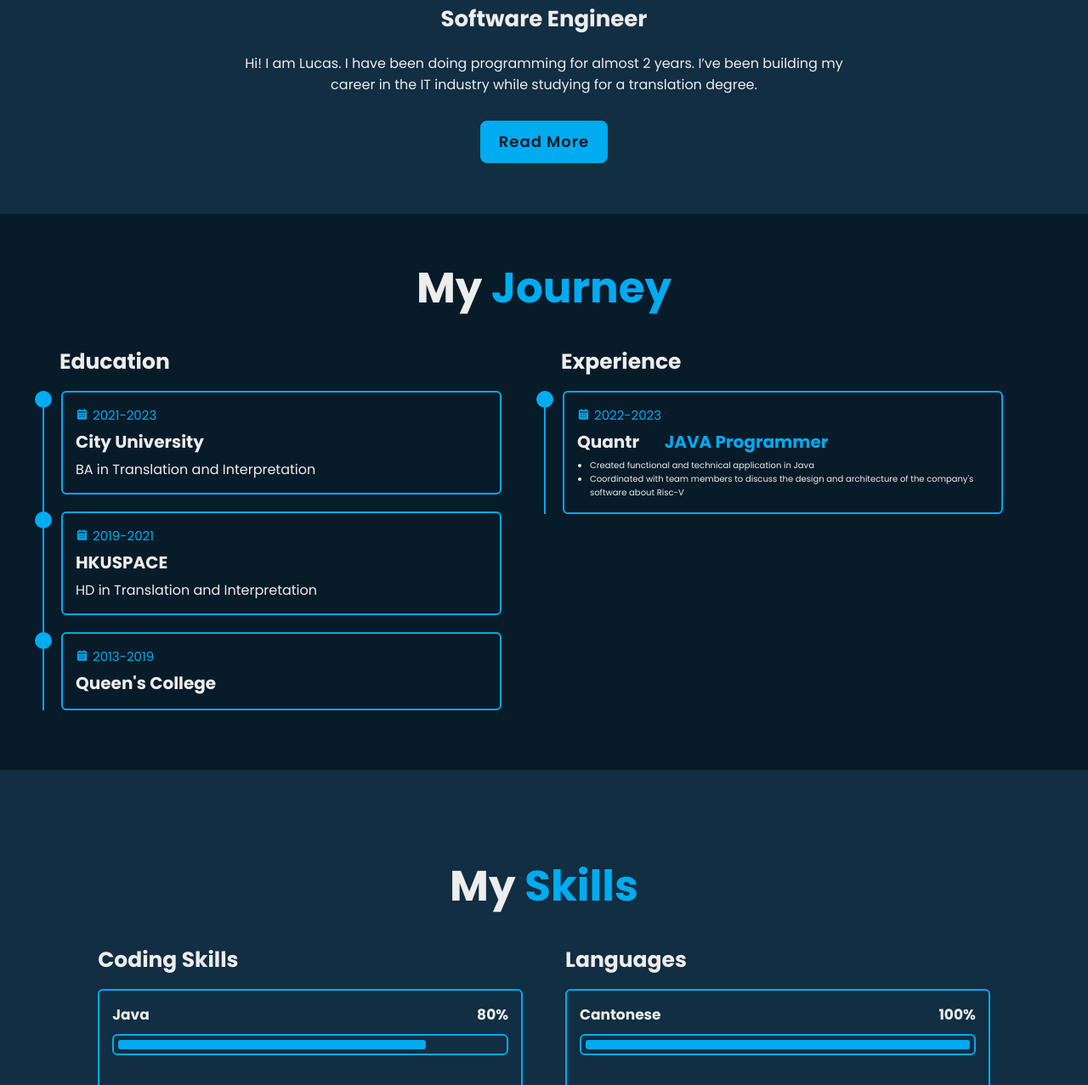
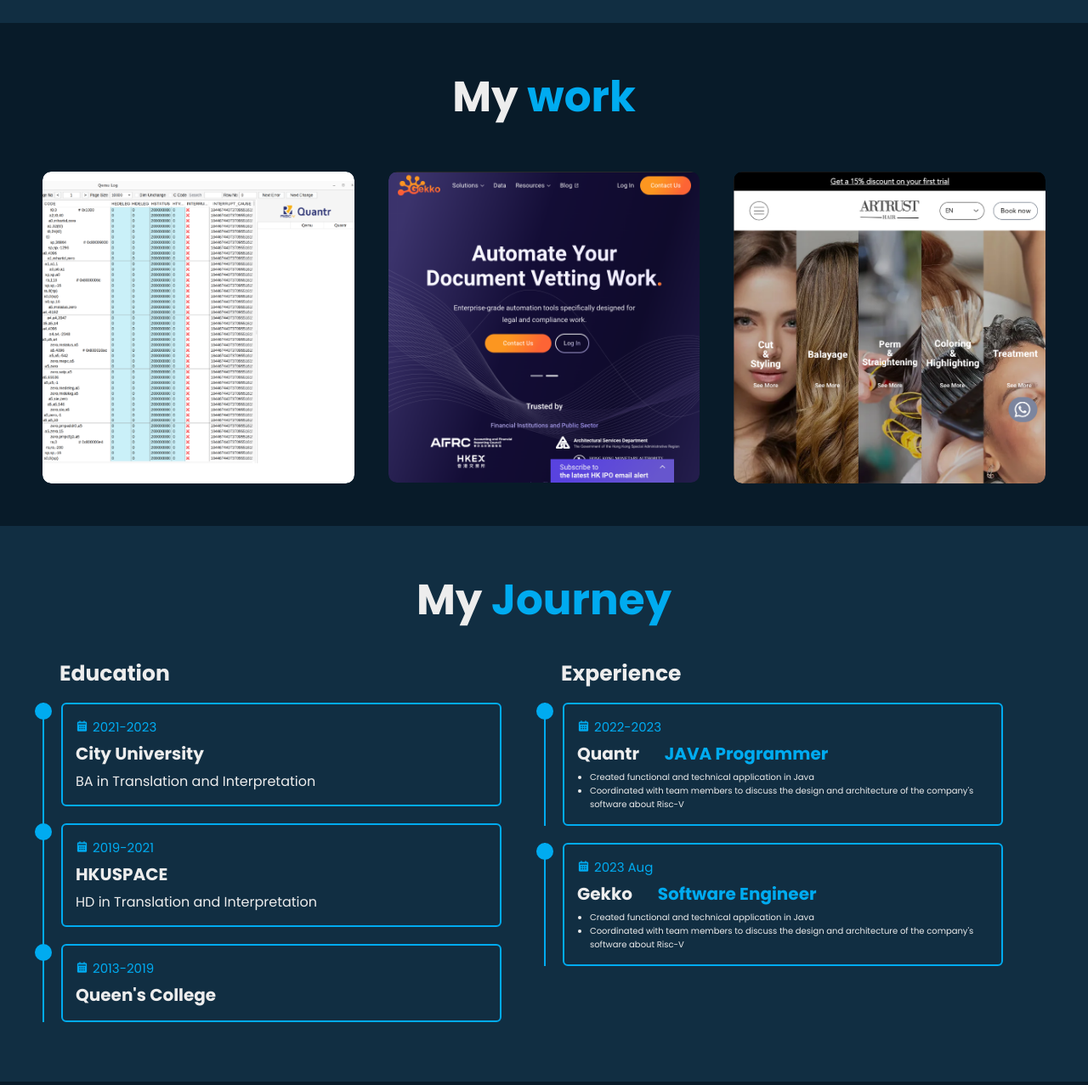
Before and after one commit to SzetoLok/SzetoLok.github.io, a plain HTML site: page index.html in a window 1280 px wide. Shown: the part 1523-2800 px from the top of the page at 85% size. Drawn offline with nearby package versions, Linux system fonts and the light colour scheme.

Commit message:
add:my work  section

```diff
--- a/index.html
+++ b/index.html
@@ -9,10 +9,7 @@
     <link rel="stylesheet" href="/style.css" />
 
     <!--box icons-->
-    <link
-      href="https://unpkg.com/boxicons@2.1.4/css/boxicons.min.css"
-      rel="stylesheet"
-    />
+    <link href="https://unpkg.com/boxicons@2.1.4/css/boxicons.min.css" rel="stylesheet" />
   </head>
   <body>
     <!-- hi -->
@@ -34,9 +31,7 @@
       </nav>
     </header>
     <!-- Portfolio section design -->
-    <section class="portfolio" id="portfolio">
-      <h2 class="heading">My <span>work</span></h2>
-    </section>
+
     <!-- home section design -->
     <section class="home" id="home">
       <div class="home-content">
@@ -47,16 +42,12 @@
         <p>
           Welcome to my website! I made the website by JS/HTML/CSS.
           <br />
-          Feel free to play around with buttons and check out the effects I've
-          made.
+          Feel free to play around with buttons and check out the effects I've made.
           <br />
-          Download my <span>Resume</span> for more details or just
-          <a href="#contact"><span>contact</span> </a> me.
+          Download my <span>Resume</span> for more details or just <a href="#contact"><span>contact</span> </a> me.
         </p>
         <div class="btn-box">
-          <a href="/2023_Szeto Lok_Resume.pdf" download="myResume" class="btn"
-            >Resume</a
-          >
+          <a href="/2023_Szeto Lok_Resume.pdf" download="myResume" class="btn">Resume</a>
           <!-- <a href="#" class="btn">Let's Talk</a> -->
         </div>
       </div>
@@ -65,9 +56,7 @@
         </div> -->
 
       <div class="home-sci">
-        <a href="https://gitlab.com/SzetoLok" target="_blank"
-          ><i class="bx bxl-gitlab"></i
-        ></a>
+        <a href="https://gitlab.com/SzetoLok" target="_blank"><i class="bx bxl-gitlab"></i></a>
         <a href="http://www.linkedin.com/in/lok-szeto-ab808320b" target="_blank"
           ><i class="bx bxl-linkedin-square"></i
         ></a>
@@ -88,23 +77,61 @@
       <div class="about-content">
         <h3>Software Engineer</h3>
         <p class="about-text">
-          Hi! I am Lucas. I have been doing programming for almost 2 years. I’ve
-          been building my career in the IT industry while studying for a
-          translation degree.
+          Hi! I am Lucas. I have been doing programming for almost 2 years. I’ve been building my career in the IT
+          industry while studying for a translation degree.
           <span class="about-more">
             <br /><br />
-            I have a year of experience as a Java programmer with Quantr
-            Limited. In my short time there, I've already contributed to over a
-            dozen projects and learned a lot about software development.
+            I have a year of experience as a Java programmer with Quantr Limited. In my short time there, I've already
+            contributed to over a dozen projects and learned a lot about software development.
             <br />
             <br />
-            I love exploring new technologies and finding innovative ways to use
-            them to improve people's lives. As a tech-savvy person, I am always
-            eager to learn and share my knowledge with others.
+            I love exploring new technologies and finding innovative ways to use them to improve people's lives. As a
+            tech-savvy person, I am always eager to learn and share my knowledge with others.
           </span>
         </p>
         <div class="btn-box btns">
           <button class="btn btn-readmore">Read More</button>
+        </div>
+      </div>
+    </section>
+
+    <section class="portfolio" id="portfolio">
+      <div class="portfolio-container">
+        <h2 class="heading">My <span>work</span></h2>
+        <div class="portfolio-list">
+          <div class="portfolio-item">
+            <img src="Quantr.png" />
+            <div class="portfolio-item-layer">
+              <h3>Educational Software</h3>
+              <p>
+                This software simulates the operation of hardwares, allowing students to easily learn electrical
+                engineering knowledge.
+              </p>
+              <a href="https://www.quantr.foundation/2023/03/qemu-log-panel-tutorial/" target="_blank"
+                ><i class="bx bx-link-alt"></i
+              ></a>
+            </div>
+          </div>
+          <div class="portfolio-item">
+            <img src="GekkoLab.png" />
+            <div class="portfolio-item-layer">
+              <h3>Company Landing Page</h3>
+              <p>This is GekkoLab's landing page, showcasing the products and the blogs of the company.</p>
+              <a href="https://www.gekko.ai/" target="_blank"><i class="bx bx-link-alt"></i></a>
+            </div>
+          </div>
+
+          <div class="portfolio-item">
+            <img src="Arturst.png" />
+            <div class="portfolio-item-layer">
+              <h3>Salon Landing Page</h3>
+              <p>
+                This is Artrust's landing page which enables clients to make reservation and browse the service details
+                .
+              </p>
+              <a href="https://www.artrusthk.com/" target="_blank"><i class="bx bx-link-alt"></i></a>
+            </div>
+          </div>
         </div>
       </div>
     </section>
@@ -154,12 +181,31 @@
 
                 <div class="job-detail-box">
                   <ul class="job-detail">
+                    <li>Created functional and technical application in Java</li>
                     <li>
-                      Created functional and technical application in Java
+                      Coordinated with team members to discuss the design and architecture of the company's software
+                      about Risc-V
                     </li>
+                  </ul>
+                </div>
+              </div>
+            </div>
+          </div>
+
+          <div class="education-box experience">
+            <div class="education-content">
+              <div class="content">
+                <div class="year"><i class="bx bxs-calendar"></i>2023 Aug</div>
+                <h3>
+                  <pre>Gekko       <span>Software Engineer</span></pre>
+                </h3>
+
+                <div class="job-detail-box">
+                  <ul class="job-detail">
+                    <li>Created functional and technical application in Java</li>
                     <li>
-                      Coordinated with team members to discuss the design and
-                      architecture of the company's software about Risc-V
+                      Coordinated with team members to discuss the design and architecture of the company's software
+                      about Risc-V
                     </li>
                   </ul>
                 </div>
@@ -246,46 +292,24 @@
             <span class="focus"></span>
           </div>
           <div class="input-field">
-            <input
-              type="text"
-              id="email"
-              placeholder="Email Address"
-              required
-            />
+            <input type="text" id="email" placeholder="Email Address" required />
             <span class="focus"></span>
           </div>
         </div>
 
         <div class="input-box">
           <div class="input-field">
-            <input
-              type="text"
-              id="number"
-              placeholder="Mobile Number"
-              required
-            />
+            <input type="text" id="number" placeholder="Mobile Number" required />
             <span class="focus"></span>
           </div>
           <div class="input-field">
-            <input
-              type="text"
-              id="emailsubject"
-              placeholder="Email Subject"
-              required
-            />
+            <input type="text" id="emailsubject" placeholder="Email Subject" required />
             <span class="focus"></span>
           </div>
         </div>
 
         <div class="textarea-field">
-          <textarea
-            name=""
-            id="message"
-            cols="30"
-            rows="10"
-            placeholder="Your Message"
-            required
-          ></textarea>
+          <textarea name="" id="message" cols="30" rows="10" placeholder="Your Message" required></textarea>
           <span class="focus"></span>
         </div>
 
@@ -306,14 +330,11 @@
       </div>
     </section>
 
-    <script
-      type="text/javascript"
-      src="https://cdn.jsdelivr.net/npm/@emailjs/browser@3/dist/email.min.js"
-    ></script>
+    <script type="text/javascript" src="https://cdn.jsdelivr.net/npm/@emailjs/browser@3/dist/email.min.js"></script>
     <script type="text/javascript">
-      (function () {
-        emailjs.init("hnVQKaCxFu6_kLnQi");
-      })();
+      ;(function () {
+        emailjs.init("hnVQKaCxFu6_kLnQi")
+      })()
     </script>
     <script src="/script.js"></script>
   </body>
--- a/style.css
+++ b/style.css
@@ -339,9 +339,103 @@ span {
 .btn-box.btns a::before {
   background: var(--second-bg-color);
 }
+.portfolio {
+  padding: 50px 0;
+  /* border: solid 1px red; */
+}
 
+.portfolio-list {
+  display: grid;
+  grid-template-columns: repeat(auto-fit, minmax(250px, 1fr));
+  grid-gap: 40px;
+  margin-top: 50px;
+  margin-right: 50px;
+  margin-left: 50px;
+}
+.portfolio-item {
+  /* display: flex;
+  flex-direction: column;
+  justify-content: center;
+  align-items: center; */
+  border-radius: 10px;
+  position: relative;
+  overflow: hidden;
+}
+.portfolio-item img {
+  width: 100%;
+  /* heit: 250px; */
+  border-radius: 10px;
+  display: block;
+  transition: transform 0.5s;
+}
+.portfolio-item-layer {
+  width: 100%;
+  height: 0;
+  background: linear-gradient(rgba(0, 0, 0, 0.6), var(--second-bg-color));
+  border-radius: 10px;
+  position: absolute;
+  bottom: 0;
+  overflow: hidden;
+  display: flex;
+  flex-direction: column;
+  justify-content: center;
+  align-items: center;
+  padding: 0 40px;
+  text-align: center;
+  font-size: 14px;
+  transition: height 0.5s;
+}
+.portfolio-item-layer h3 {
+  font-weight: 500;
+  font-size: 20px;
+  margin-bottom: 20px;
+}
+.portfolio-item-layer a {
+  position: relative;
+  margin-top: 20px;
+  display: inline-flex;
+  justify-content: center;
+  align-items: center;
+  width: 55px;
+  height: 55px;
+  background: transparent;
+  border: 0.2rem solid var(--main-color);
+  border-radius: 50%;
+  font-size: 20px;
+  color: var(--main-color);
+  z-index: 1;
+  overflow: hidden;
+  transition: 0.5s;
+}
+.portfolio-item-layer a:hover {
+  color: var(--bg-color);
+}
+
+.portfolio-item-layer a::before {
+  content: "";
+  position: absolute;
+  top: 0;
+  left: 0;
+  width: 0%;
+  height: 100%;
+  background: var(--main-color);
+  z-index: -1;
+  /* combine with width 100 */
+  transition: 0.5s;
+}
+
+.portfolio-item-layer a:hover::before {
+  width: 100%;
+}
+.portfolio-item:hover img {
+  transform: scale(1.1);
+}
+.portfolio-item:hover .portfolio-item-layer {
+  height: 100%;
+}
 .education {
   padding: 5rem;
+  background: var(--second-bg-color);
 }
 .education .education-row {
   display: flex;
@@ -434,7 +528,6 @@ span {
 .skills {
   min-height: auto;
   padding-bottom: 7rem;
-  background-color: var(--second-bg-color);
 }
 
 .skills .skills-row {
@@ -534,6 +627,7 @@ span {
 .contact {
   min-height: auto;
   padding-bottom: 7rem;
+  background-color: var(--second-bg-color);
 }
 .contact form {
   max-width: 70rem;
@@ -611,7 +705,7 @@ span {
   align-items: center;
   flex-wrap: wrap;
   padding: 2rem 9%;
-  background: var(--second-bg-color);
+  /* background: var(--second-bg-color); */
 }
 .footer-text p {
   font-size: 1.6rem;
```
Also changed, not shown: Arturst.png (added), GekkoLab.png (added), Quantr.png (added), 1 other file.
